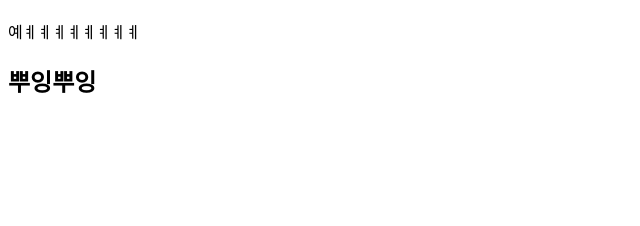
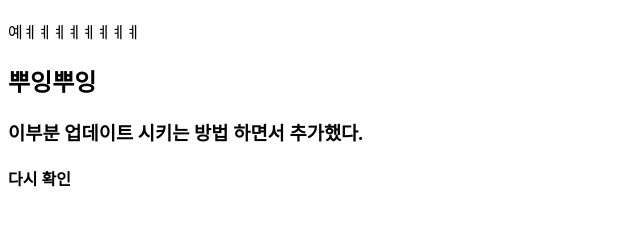
Before and after one commit to hallowmang/first-nuna-project, a plain HTML site: page index.html in a window 1280 px wide. Shown: the part 70-296 px from the top of the page, without its empty margins (0-640 px from the left). Drawn offline with Linux system fonts and the light colour scheme.

Commit message:
second commit

```diff
--- a/index.html
+++ b/index.html
@@ -11,5 +11,7 @@
     <h1>첫번째 프로젝트다아아앙~~~~</h1>
     <p>예ㅖㅖㅖㅖㅖㅖㅖㅖ</p>
     <h2>뿌잉뿌잉</h2>
+    <h3>이부분 업데이트 시키는 방법 하면서 추가했다.</h3>
+    <h4>다시 확인</h4>
   </body>
 </html>
```
